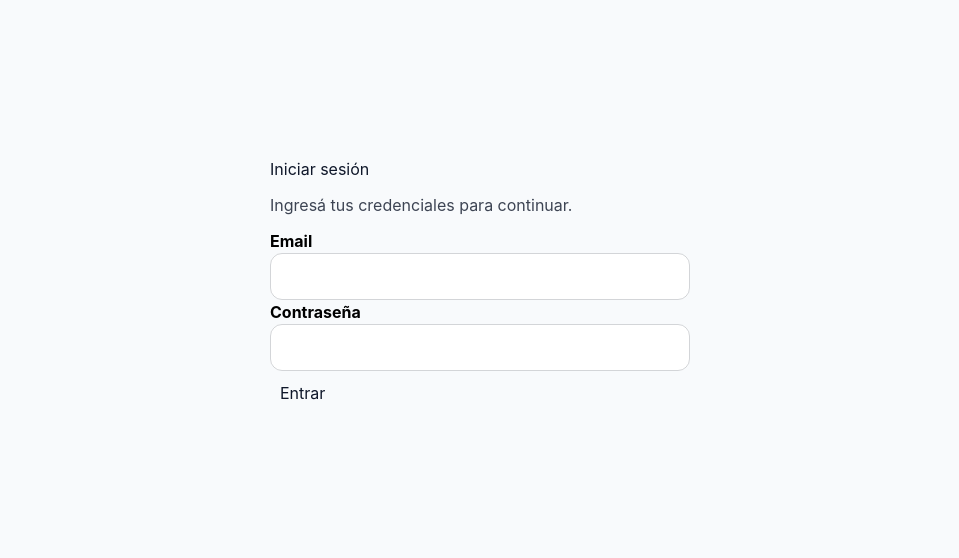
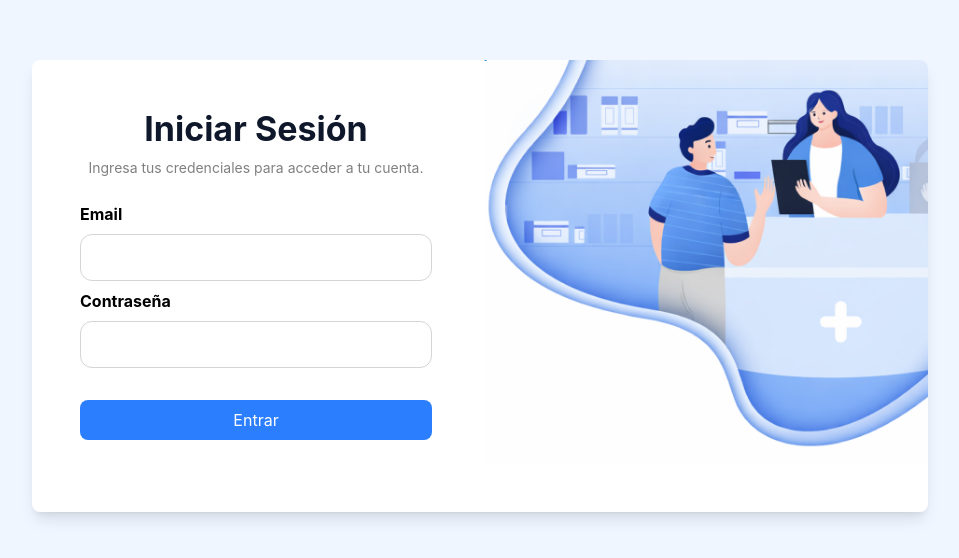
Before and after one commit to EliasGallay/Clinica-Front, a Next.js app: page / in a window 1280 px wide. Shown: the part 114-672 px from the top of the page, without its empty margins (160-1119 px from the left). Built offline with nearby package versions, Linux system fonts and the light colour scheme; what @mui/material-nextjs would draw is missing.

Commit message:
Clinic 3 (#5)
* Clinic 2 (#4)

* feature: agregado de estructura MUI, React hook form, Joi, y correccion login form

* feature: agregado de estructura MUI, React hook form, Joi, y correccion login form

* CLINIC-3: login desing, ui, forminputs

* CLINIC-3: login desing, ui, forminputs

```diff
--- /dev/null
+++ b/src/app/(auth)/_components/FormSection.tsx
@@ -0,0 +1,9 @@
+import LoginForm from './LoginForm';
+
+export const FormSection = () => {
+  return (
+    <div className="space-y-4 mb-6 p-6 py-0 lg:p-12">
+      <LoginForm />
+    </div>
+  );
+};
--- /dev/null
+++ b/src/app/(auth)/_components/HeroSection.tsx
@@ -0,0 +1,10 @@
+import Image from 'next/image';
+
+export const HeroSection = () => {
+  return (
+    <div className="relative hidden lg:block br-rtl rounded-r-lg overflow-hidden">
+      {/* Wave SVG */}
+      <Image src={'/login_hero_desktop.png'} alt="Hero image" width={600} height={400} />
+    </div>
+  );
+};
--- /dev/null
+++ b/src/app/(auth)/_components/HeroSectionMobile.tsx
@@ -0,0 +1,10 @@
+import Image from 'next/image';
+
+export const HeroSectionMobile = () => {
+  return (
+    <div className="relative lg:hidden br-rtl rounded-r-lg overflow-hidden pt-12 bg-[var(--primary-soft)]">
+      {/* Wave SVG */}
+      <Image src={'/login_hero_mobile.png'} alt="Hero image" width={600} height={400} />
+    </div>
+  );
+};
--- a/src/app/(auth)/_components/LoginForm.tsx
+++ b/src/app/(auth)/_components/LoginForm.tsx
@@ -5,6 +5,7 @@ import { LoginSchema } from '../_schema/LoginSchema';
 import { joiResolver } from '@hookform/resolvers/joi';
 import { FormTextInput } from '@/components/formInputs/FormTextInput';
 import { LoginFormValues } from '@/types/login/LoginFormValues';
+import { Typography } from '@mui/material';
 
 export default function LoginForm() {
   const {
@@ -23,7 +24,16 @@ export default function LoginForm() {
   }
 
   return (
-    <form onSubmit={handleSubmit(onSubmit)}>
+    <div className="flex flex-col gap-6 pt-12 lg:pt-0">
+      <div className="flex flex-col items-center">
+        <Typography variant="h4" sx={{ fontWeight: 'bold', mb: 1 }}>
+          Iniciar Sesión
+        </Typography>
+        <Typography variant="body2" sx={{ color: 'gray' }}>
+          Ingresa tus credenciales para acceder a tu cuenta.
+        </Typography>
+      </div>
+      <form onSubmit={handleSubmit(onSubmit)} className="flex flex-col gap-2">
         <FormTextInput
           id="email"
           name="email"
@@ -45,15 +55,11 @@ export default function LoginForm() {
         <button
           type="submit"
           disabled={isSubmitting}
-        style={{
-          padding: 10,
-          borderRadius: 10,
-          border: 'none',
-          cursor: isSubmitting ? 'not-allowed' : 'pointer',
-        }}
+          className="p-2 bg-blue-500 text-white rounded-lg cursor-pointer disabled:opacity-50 hover:bg-blue-600 transition-colors mt-4 mt-6"
         >
           {isSubmitting ? 'Ingresando...' : 'Entrar'}
         </button>
       </form>
+    </div>
   );
 }
--- a/src/app/(auth)/layout.tsx
+++ b/src/app/(auth)/layout.tsx
@@ -1,14 +1,7 @@
 export default function AuthLayout({ children }: { children: React.ReactNode }) {
   return (
-    <main
-      style={{
-        minHeight: '100vh',
-        display: 'grid',
-        placeItems: 'center',
-        padding: 16,
-      }}
-    >
-      <section style={{ width: '100%', maxWidth: 420 }}>{children}</section>
+    <main className="min-h-screen grid place-items-center lg:p-4 bg-blue-50">
+      <section className="w-full max-w-4xl lg:h-auto h-full">{children}</section>
     </main>
   );
 }
--- a/src/app/(auth)/page.tsx
+++ b/src/app/(auth)/page.tsx
@@ -1,12 +1,15 @@
-import LoginForm from './_components/LoginForm';
+import { FormSection } from './_components/FormSection';
+import { HeroSection } from './_components/HeroSection';
+import { HeroSectionMobile } from './_components/HeroSectionMobile';
 
 export default function LoginPage() {
   return (
-    <div style={{ display: 'grid', gap: 12 }}>
-      <h2 style={{ margin: 0 }}>Iniciar sesión</h2>
-      <p style={{ marginTop: 0, opacity: 0.8 }}>Ingresá tus credenciales para continuar.</p>
-
-      <LoginForm />
+    <div className="lg:m-auto bg-white lg:rounded-lg lg:shadow-lg max-w-4xl w-full h-full ">
+      <div className="grid lg:grid-cols-2">
+        <HeroSectionMobile />
+        <FormSection />
+        <HeroSection />
+      </div>
     </div>
   );
 }
--- a/src/app/globals.css
+++ b/src/app/globals.css
@@ -1 +1,5 @@
 @import 'tailwindcss';
+
+:root {
+  --primary-soft: #e6f3fc;
+}
--- a/src/components/formInputs/FormTextInput.tsx
+++ b/src/components/formInputs/FormTextInput.tsx
@@ -17,7 +17,6 @@ export const FormTextInput = <TFieldValues extends FieldValues = FieldValues>(
     disabled = false,
     ...rest
   } = props;
-  console.log('🚀 ~ onSubmit ~ helperText:', helperText);
 
   return (
     <>
--- /dev/null
+++ b/src/hooks/useIsMobile.ts
@@ -0,0 +1,9 @@
+import { useTheme, useMediaQuery } from '@mui/material';
+
+export const useIsMobile = () => {
+  const theme = useTheme();
+
+  const isMobile = useMediaQuery(theme.breakpoints.down('sm'));
+
+  return isMobile;
+};
```
Also changed, not shown: public/login_hero_desktop.png (added), public/login_hero_mobile.png (added). Lines whose indentation alone changed are shown as unchanged.
